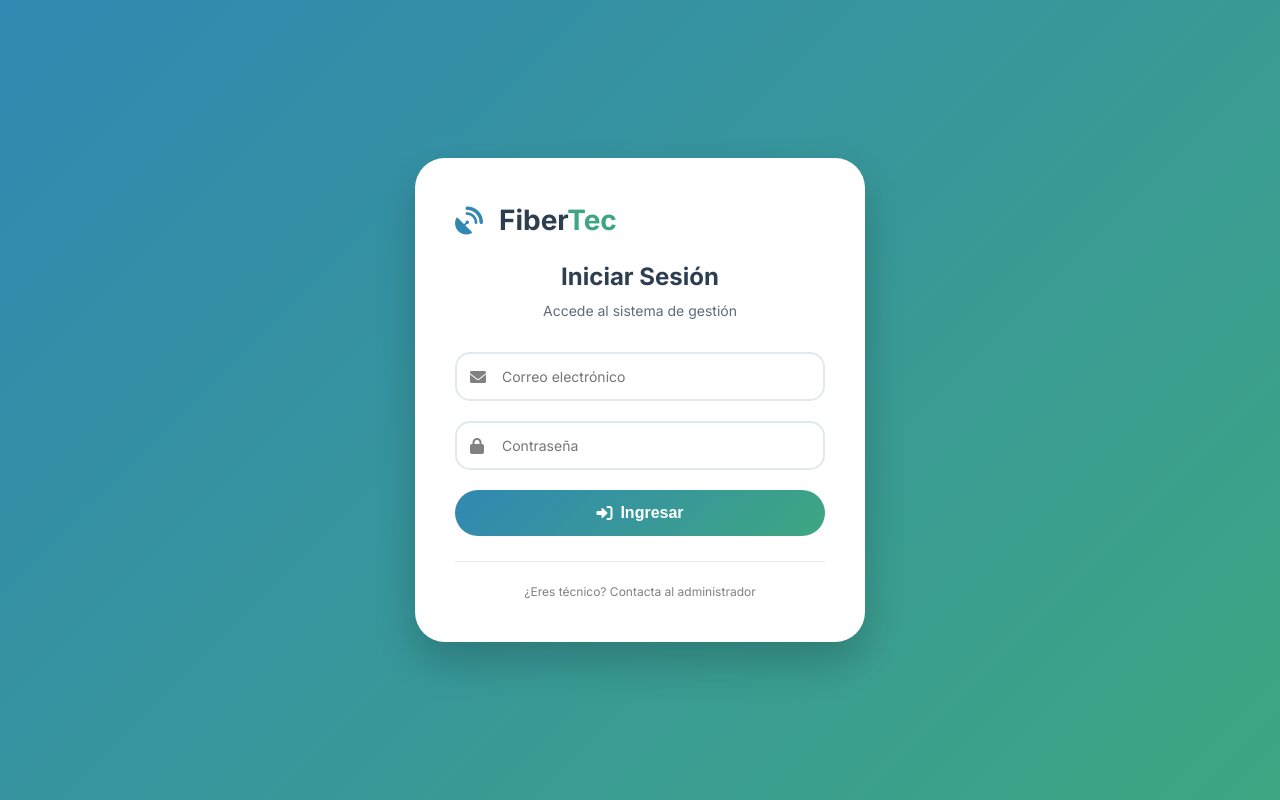
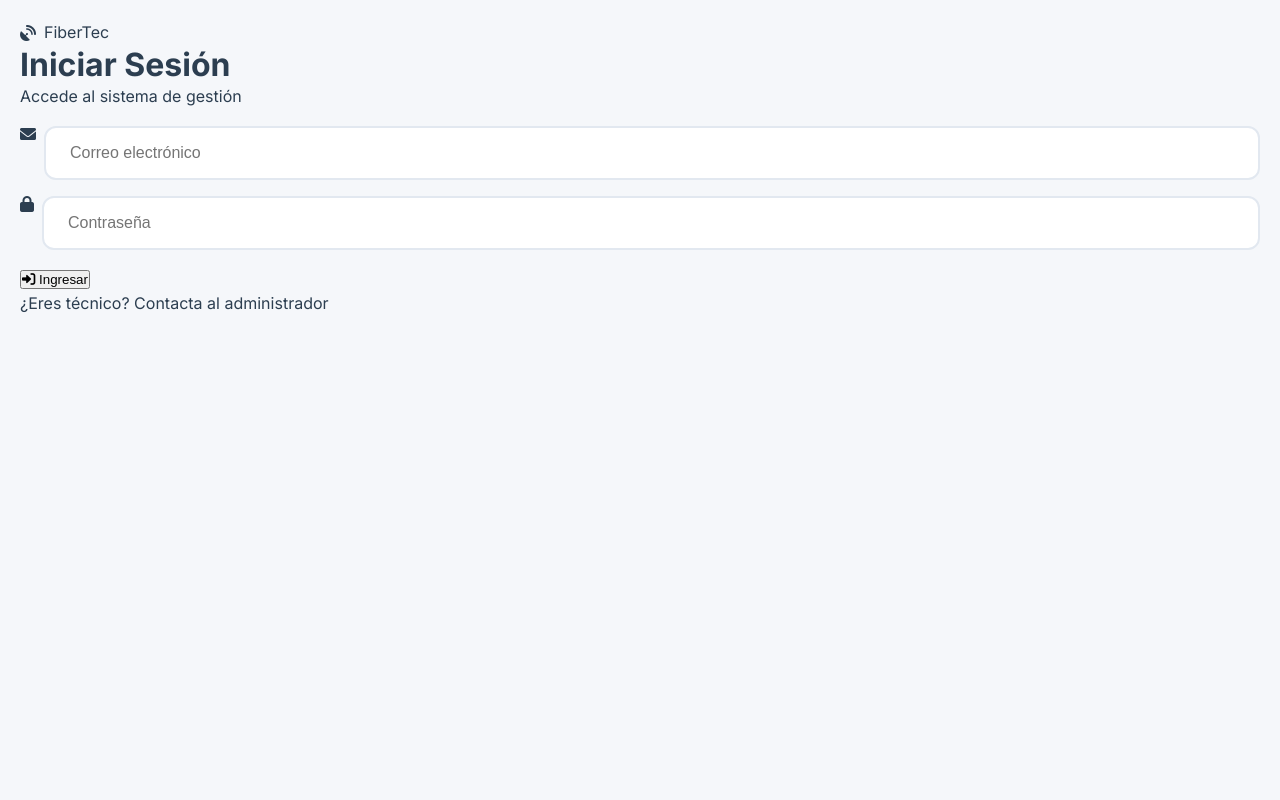
Before and after one commit to fibertecsoluciones/fibertec-web, a website: page login.html in a window 1280 px wide. Drawn offline with Linux system fonts and the light colour scheme; files whose address does not match are found by name.

Commit message:
SIN LOGIN CSS

```diff
--- a/css/login.css
+++ /dev/null
@@ -1,150 +0,0 @@
-* {
-    margin: 0;
-    padding: 0;
-    box-sizing: border-box;
-}
-
-body {
-    font-family: 'Inter', sans-serif;
-    background: linear-gradient(135deg, #3188b2, #3ea682);
-    min-height: 100vh;
-    display: flex;
-    align-items: center;
-    justify-content: center;
-    padding: 20px;
-}
-
-.login-container {
-    width: 100%;
-    max-width: 450px;
-}
-
-.login-card {
-    background: white;
-    border-radius: 30px;
-    padding: 40px;
-    box-shadow: 0 20px 40px rgba(0,0,0,0.2);
-    animation: fadeIn 0.5s ease;
-}
-
-.login-header {
-    text-align: center;
-    margin-bottom: 30px;
-}
-
-.logo {
-    font-size: 28px;
-    font-weight: 800;
-    margin-bottom: 20px;
-}
-
-.logo i {
-    color: #3188b2;
-    margin-right: 8px;
-}
-
-.logo span {
-    color: #2c3e50;
-}
-
-.logo span span {
-    color: #3ea682;
-}
-
-.login-header h1 {
-    font-size: 24px;
-    color: #2c3e50;
-    margin-bottom: 8px;
-}
-
-.login-header p {
-    color: #5f6b7a;
-    font-size: 14px;
-}
-
-.input-group {
-    position: relative;
-    margin-bottom: 20px;
-}
-
-.input-group i {
-    position: absolute;
-    left: 15px;
-    top: 50%;
-    transform: translateY(-50%);
-    color: #818181;
-}
-
-.input-group input {
-    width: 100%;
-    padding: 14px 15px 14px 45px;
-    border: 2px solid #e2e8f0;
-    border-radius: 15px;
-    font-size: 14px;
-    font-family: 'Inter', sans-serif;
-    transition: all 0.3s;
-}
-
-.input-group input:focus {
-    outline: none;
-    border-color: #3188b2;
-    box-shadow: 0 0 0 3px rgba(49,136,178,0.1);
-}
-
-.btn-login {
-    width: 100%;
-    padding: 14px;
-    background: linear-gradient(135deg, #3188b2, #3ea682);
-    color: white;
-    border: none;
-    border-radius: 50px;
-    font-size: 16px;
-    font-weight: 600;
-    cursor: pointer;
-    transition: all 0.3s;
-    display: flex;
-    align-items: center;
-    justify-content: center;
-    gap: 8px;
-}
-
-.btn-login:hover {
-    transform: translateY(-2px);
-    box-shadow: 0 5px 15px rgba(49,136,178,0.3);
-}
-
-.error-mensaje {
-    margin-top: 15px;
-    padding: 12px;
-    border-radius: 12px;
-    text-align: center;
-    font-size: 13px;
-    display: none;
-}
-
-.error-mensaje.show {
-    display: block;
-    background: rgba(255,99,99,0.1);
-    color: #ff6b6b;
-    border: 1px solid #ff6b6b;
-}
-
-.login-footer {
-    text-align: center;
-    margin-top: 25px;
-    padding-top: 20px;
-    border-top: 1px solid #e2e8f0;
-    font-size: 12px;
-    color: #818181;
-}
-
-@keyframes fadeIn {
-    from {
-        opacity: 0;
-        transform: translateY(-20px);
-    }
-    to {
-        opacity: 1;
-        transform: translateY(0);
-    }
-}
--- a/css/main.css
+++ b/css/main.css
@@ -11,6 +11,8 @@
 /* Layout */
 @import 'layout.css';
 
+
+@import 'login.css';
 /* Componentes */
 @import 'components/buttons.css';
 @import 'components/navbar.css';
@@ -38,7 +40,7 @@
 @import 'pages/lista-clientes.css';
 @import 'pages/control-pagos.css';
 @import 'pages/usuarios.css';
-@import 'login.css';
+
 
   /* ← NUEVA LÍNEA */
 
```
